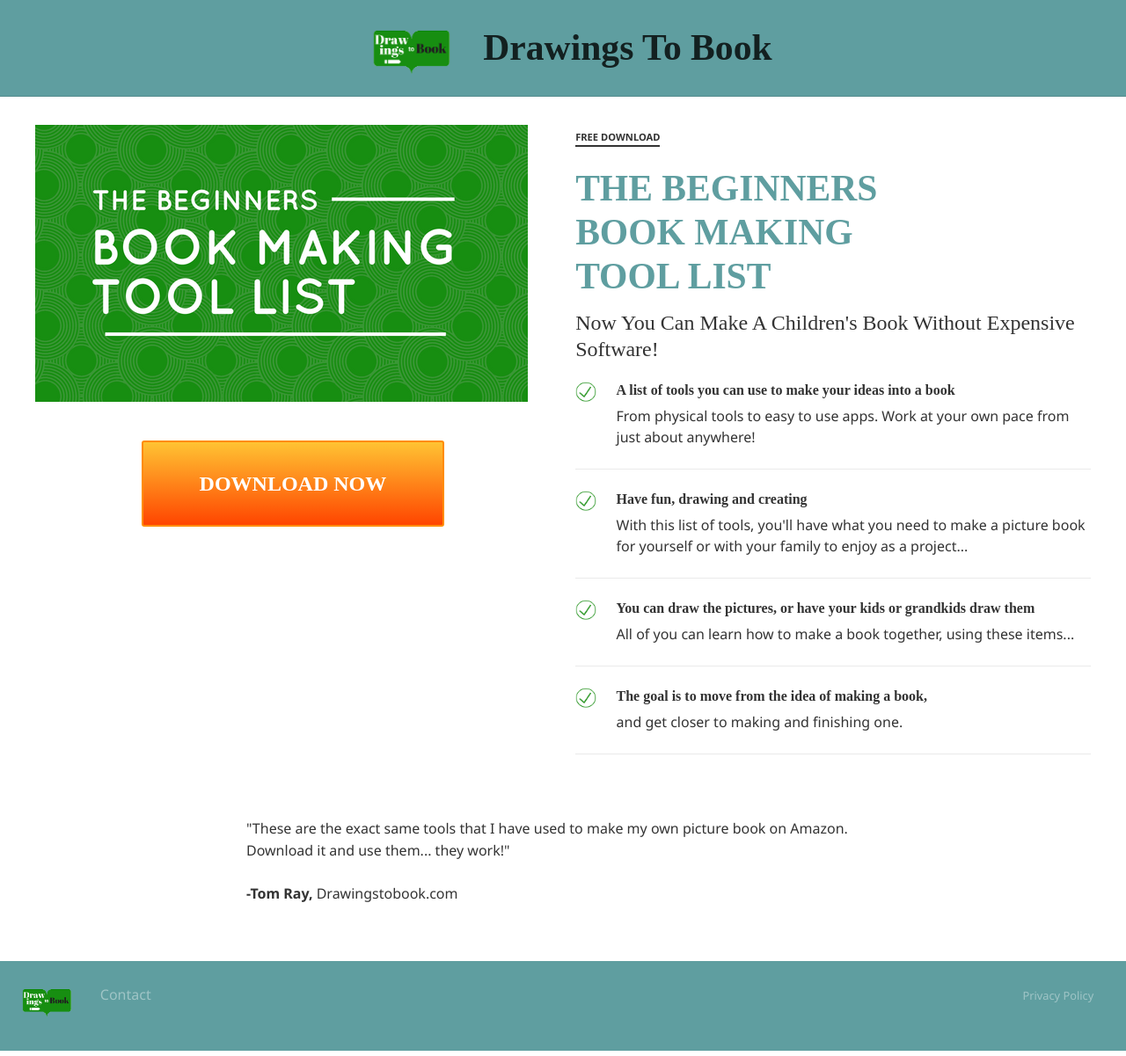
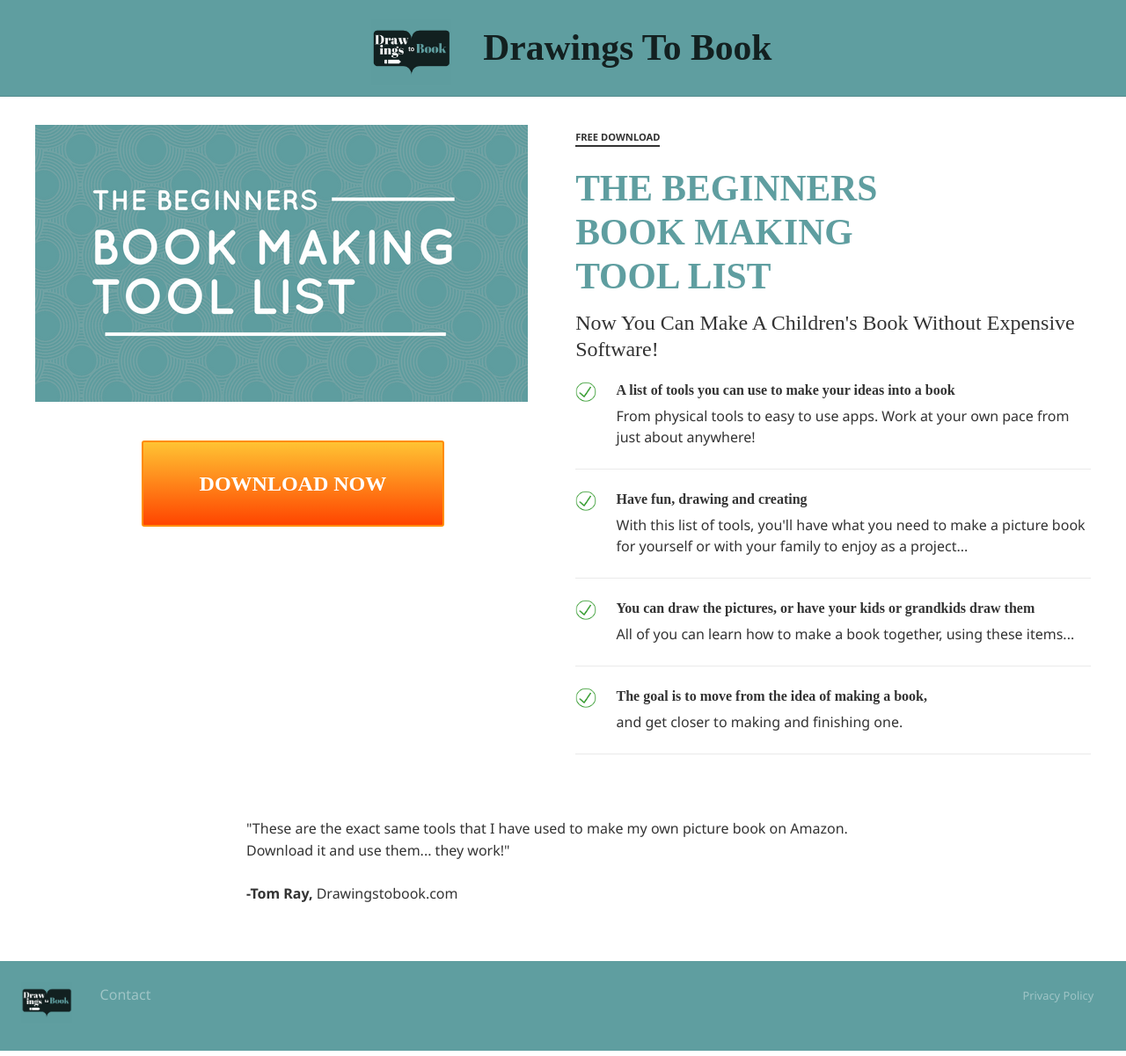
Before and after one commit to fourthirty-two/drawingstobook, a Jekyll site: the page built from index.html, in a window 1280 px wide. Shown: the whole page at 88% size. Built offline with Jekyll 4.4.1, drawn with Linux system fonts in a browser that asks for light colours; some web fonts are replaced; comment, search, counter and statistics services are not loaded.

Commit message:
:pencil: changed the logo image to match the new colors

```diff
--- a/_includes/footer.html
+++ b/_includes/footer.html
@@ -5,7 +5,7 @@
 
 <footer class="footer-2" role="contentinfo">
   <div class="footer-logo">
-    <img src="{{ data.global.url }}/images/drawingstobook-logo-100-transparent.png" alt="Logo image">
+    <img src="{{ data.global.url }}/images/drawingstobook-logo.png" alt="Logo image">
   </div>
     <ul>
       <li><a href="mailto:tom@drawingstobook.com">Contact</a></li>
--- a/_includes/header-bar-branded.html
+++ b/_includes/header-bar-branded.html
@@ -2,7 +2,7 @@
 <header class="centered-navigation" role="banner">
   <div class="centered-navigation-wrapper">
     <a href="javascript:void(0)" class="mobile-logo">
-      <img src="{{ site.data.global.url }}/images/drawingstobook-logo-100-transparent.png" alt="Logo image">
+      <img src="{{ site.data.global.url }}/images/drawingstobook-logo.png" alt="Logo image">
     </a>
 
     <nav role="navigation">
@@ -10,7 +10,7 @@
 
         <li class="nav-link logo">
           <a href="javascript:void(0)" class="logo">
-            <img src="{{ site.data.global.url }}/images/drawingstobook-logo-100-transparent.png" alt="Logo image">
+            <img src="{{ site.data.global.url }}/images/drawingstobook-logo.png" alt="Logo image">
           </a>
         </li>
 
--- a/_sass/_variables.scss
+++ b/_sass/_variables.scss
@@ -1,6 +1,9 @@
 // Colors
 $temp-gray:             #ccc;
-$theme-color:           cadetblue;
+$theme-color:           #5f9ea0; //cadetblue
 
 // mobile width
 $mobile-max-width:     max-width 414px;
+
+// logo
+$logo-image:           "/images/drawingstobook-logo.png";
```
Also changed, not shown: images/drawingstobook-logo.png (added), images/tool-list-download-image.png.
